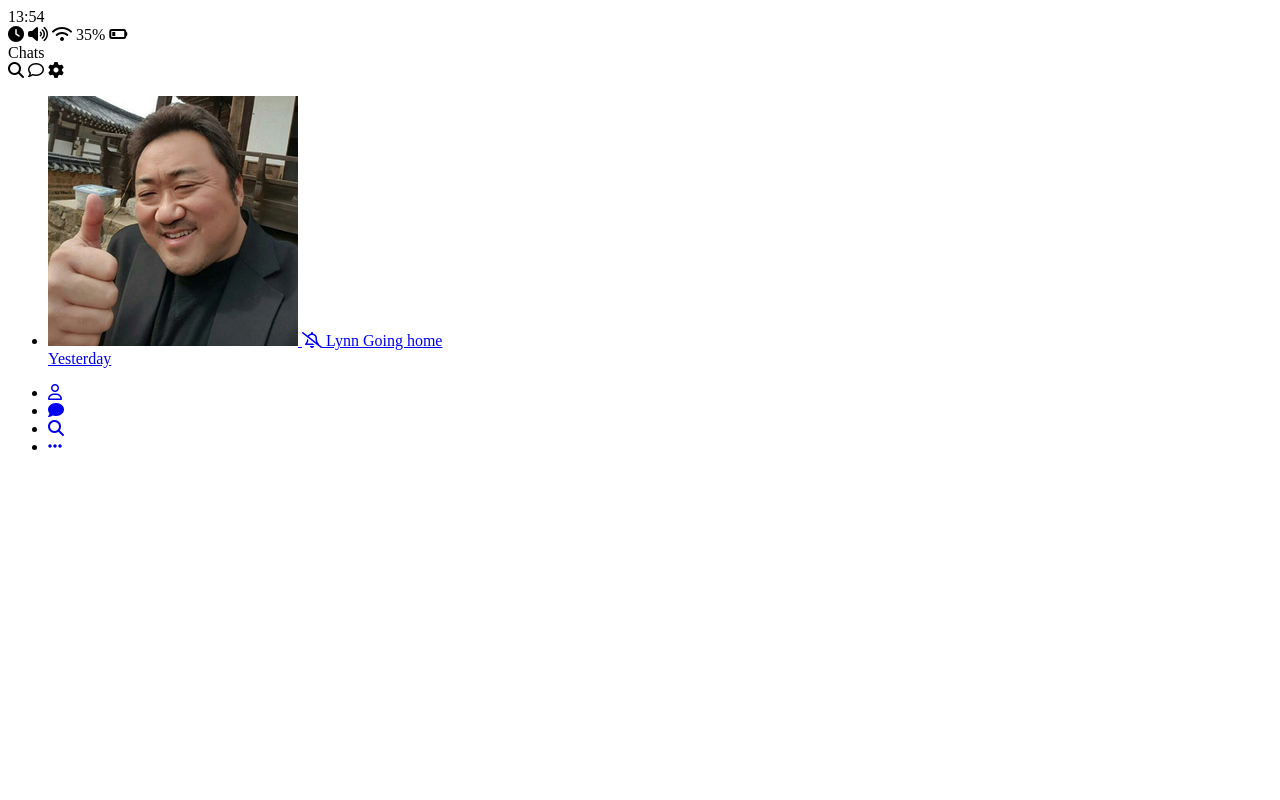
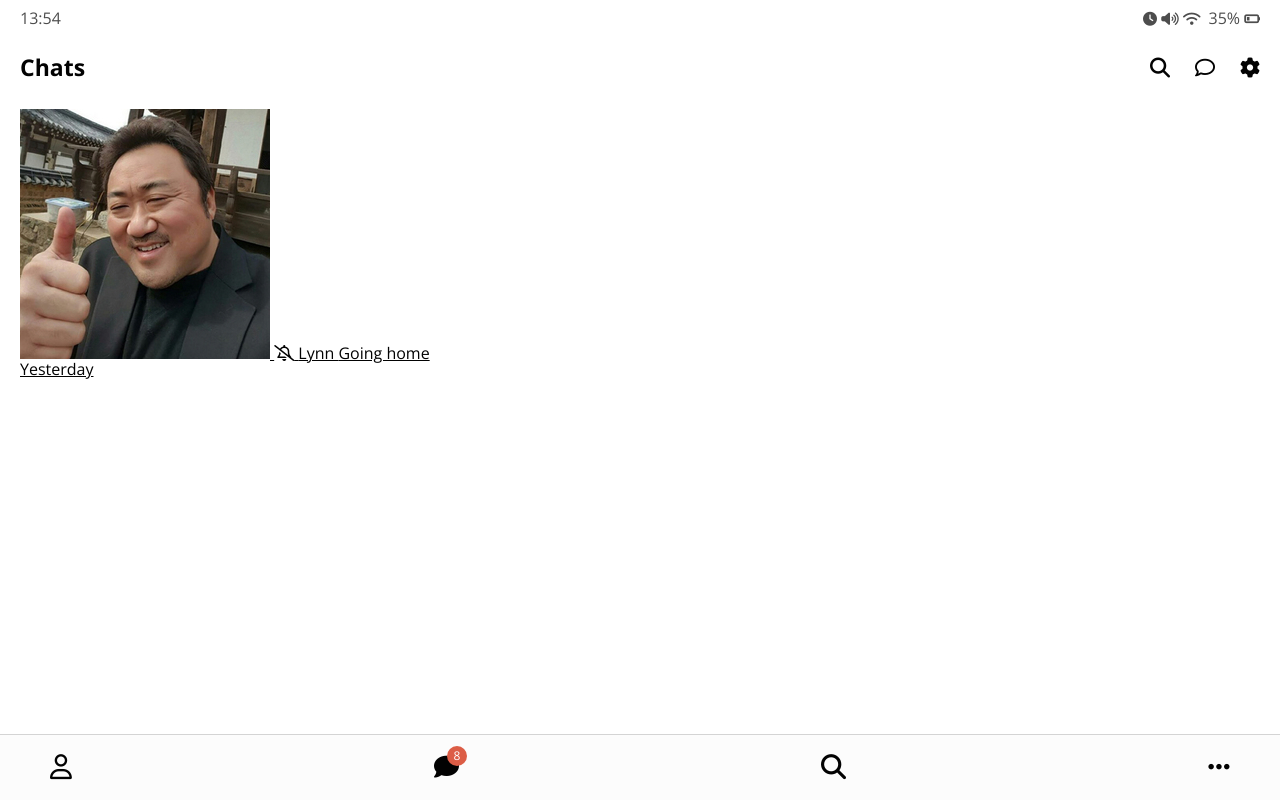
Before and after one commit to kksjjm/kakao-clone2-ksjjm, a plain HTML site: page index.html in a window 1280 px wide. Drawn offline with nearby package versions, Linux system fonts and the light colour scheme.

Commit message:
3rd day_1

```diff
--- /dev/null
+++ b/css/header.css
@@ -0,0 +1,27 @@
+.header {
+    display: flex;
+    justify-content: space-between;
+    align-items: center;
+    margin-bottom: 30px;
+}
+
+.header .header__title{
+    font-size: 23px;
+    font-weight: 700;
+}
+
+.header .header__icons{
+    font-size: 20px;
+    margin-left: 25px;
+    cursor: pointer;
+}
+
+.header .header__header-column{
+    display: flex;
+    align-items: center;
+}
+
+.header .header__back-btn{
+    font-size: 20px;
+    margin-right: 15px;
+}
--- /dev/null
+++ b/css/nav-bar.css
@@ -0,0 +1,37 @@
+.nav {
+    position: fixed;
+    width: 100%;
+    padding: 20px 50px;
+    left: 0px;
+    bottom: 0px;
+    background-color: #fcfcfc;
+    border-top: 1px solid #d4d4d4;
+}
+
+.nav .nav__list{
+    display: flex;
+    justify-content: space-between;
+}
+
+.nav i {
+    font-size: 25px;
+}
+
+.nav .nav__list-link {
+    position: relative;
+}
+
+.nav .nav__badge{
+    position: absolute;
+    top: -13px;
+    right: -8px;
+    font-size: 12px;
+    color: white;
+    background-color: #dc5d46;
+    width: 20px;
+    height: 20px;
+    display: flex;
+    justify-content: center;
+    align-items: center;
+    border-radius: 50%;
+}
--- /dev/null
+++ b/css/reset.css
@@ -0,0 +1,43 @@
+html, body, div, span, applet, object, iframe,
+h1, h2, h3, h4, h5, h6, p, blockquote, pre,
+a, abbr, acronym, address, big, cite, code,
+del, dfn, em, img, ins, kbd, q, s, samp,
+small, strike, strong, sub, sup, tt, var,
+b, u, i, center,
+dl, dt, dd, ol, ul, li,
+fieldset, form, label, legend,
+table, caption, tbody, tfoot, thead, tr, th, td,
+article, aside, canvas, details, embed,
+figure, figcaption, footer, header, hgroup,
+menu, nav, output, ruby, section, summary,
+time, mark, audio, video {
+	margin: 0;
+	padding: 0;
+	border: 0;
+	font-size: 100%;
+	font: inherit;
+	vertical-align: baseline;
+}
+/* HTML5 display-role reset for older browsers */
+article, aside, details, figcaption, figure,
+footer, header, hgroup, menu, nav, section {
+	display: block;
+}
+body {
+	line-height: 1;
+}
+ol, ul {
+	list-style: none;
+}
+blockquote, q {
+	quotes: none;
+}
+blockquote:before, blockquote:after,
+q:before, q:after {
+	content: '';
+	content: none;
+}
+table {
+	border-collapse: collapse;
+	border-spacing: 0;
+}
--- /dev/null
+++ b/css/status-bar.css
@@ -0,0 +1,14 @@
+.status-bar{
+    display: flex;
+    justify-content: space-between;
+    margin-bottom: 30px;
+    opacity: 0.7;
+}
+
+.status-bar i {
+    font-size: 14px;
+}
+
+.status-bar .status-bar__battery-lever{
+    margin-left: 4px;
+}
--- /dev/null
+++ b/css/style.css
@@ -0,0 +1,22 @@
+@import url('https://fonts.googleapis.com/css?family=Open+Sans:400,700&display=swap');
+@import "reset.css";
+@import "status-bar.css";
+@import "header.css";
+@import "nav-bar.css";
+
+* {
+    box-sizing: border-box;
+}
+
+body{
+    background-color: white;
+    padding: 10px 20px;
+    color: #020202;
+    font-family: "open Sans", -apple-system, BlinkMacSystemFont,
+    'Segoe UI', Roboto, Oxygen, Ubuntu, Cantarell, 'Open Sans', 'Helvetica Neue', sans-serif ;
+
+}
+
+a{
+    color: inherit;
+}
--- a/index.html
+++ b/index.html
@@ -5,18 +5,20 @@
     <meta name="viewport" content="width=device-width, initial-scale=1.0">
     <title>Chats/KaKao_by jjm</title>
     <script src="https://kit.fontawesome.com/6452936803.js" crossorigin="anonymous"></script>
+    <link rel="stylesheet" href="css/style.css">
 </head>
 <body>
     <div class="status-bar">
         <div class="status-bar__column">
             <span class="status-bar__clock">13:54</span>
         </div>
-        <div class="status-bar__column"></div>
-        <i class="fas fa-clock"></i>
-        <i class="fas fa-volume-up"></i>
-        <i class="fas fa-wifi"></i>
-        <span class="status-bar__battery-lever">35%</span>
-        <i class="fas fa-battery-quarter"></i>
+        <div class="status-bar__column">
+            <i class="fas fa-clock"></i>
+            <i class="fas fa-volume-up"></i>
+            <i class="fas fa-wifi"></i>
+            <span class="status-bar__battery-lever">35%</span>
+            <i class="fas fa-battery-quarter"></i>
+        </div>
     </div>
     <header class="header">
         <div class="header__header-column">
@@ -61,25 +63,28 @@
     <nav class="nav">
         <ul class="nav__list">
             <li class="nav__list-item">
-                <a href="friends.html" class="nav__list-link" target="_blank">
+                <a href="friends.html" class="nav__list-link">
                     <i class="far fa-user"></i>
                 </a>
             </li>
 
             <li class="nav__list-item">
-                <a href="index.html" class="nav__list-link" target="_blank">
+                <a href="index.html" class="nav__list-link">
+                    <div class="nav__badge">
+                        8
+                    </div>
                     <i class="fa fa-comment"></i>
                 </a>
             </li>
 
             <li class="nav__list-item">
-                <a href="find.html" class="nav__list-link" target="_blank">
+                <a href="find.html" class="nav__list-link">
                     <i class="fas fa-search"></i>
                 </a>
             </li>
 
             <li class="nav__list-item">
-                <a href="more.html" class="nav__list-link" target="_blank">
+                <a href="more.html" class="nav__list-link">
                     <i class="fas fa-ellipsis-h"></i>
                 </a>
             </li>
```
Also changed, not shown: chat.html (+11 -9 lines), find.html (+12 -10 lines), friends.html (+12 -10 lines), more.html (+12 -10 lines), settings.html (+9 -7 lines).
